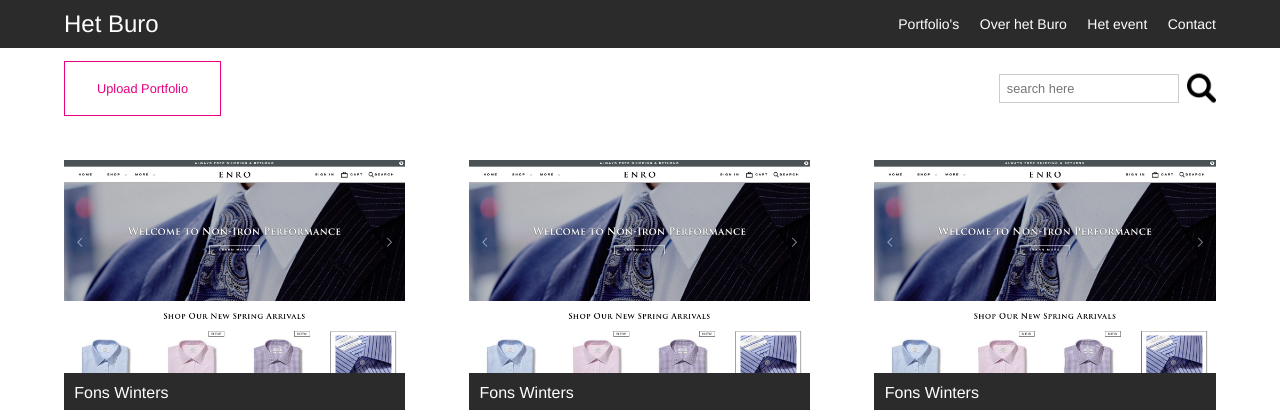
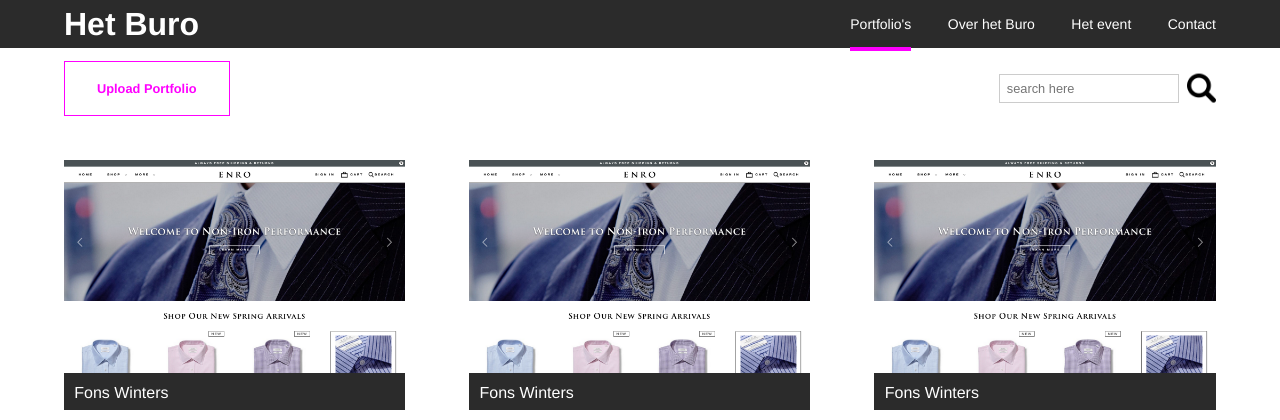
Before and after one commit to sunnyfeijen/hetBuro, a PHP site: page / in a window 1280 px wide. Shown: the top 420 px of the page. Run offline with PHP 8.4, Linux system fonts and the light colour scheme.

Commit message:
css navigatie

```diff
--- a/src/contact.html
+++ b/src/contact.html
@@ -30,7 +30,7 @@
                 <li><a href="index.html">Portfolio's</a></li>
                 <li><a href="over.html">Over het Buro</a></li>
                 <li><a href="event.html">Het event</a></li>
-                <li><a href="contact.html">Contact</a></li>
+                <li><a href="contact.html" class="current">Contact</a></li>
             </ul>
         </nav>
 
--- a/src/css/main.css
+++ b/src/css/main.css
@@ -2,9 +2,10 @@
 ---------------------------------------------------------*/
 body
 {
-	font-family: 'Helvetica', Sans-serif;
+	font-family: 'Helvetica Neue', Helvetica, Arial, sans-serif;
 	height: 100%;
 	width: 100%;
+	font-weight: 300;
 }
 
 
@@ -23,7 +24,8 @@ nav h1
 	float: left;
 	margin-left: 5%;
 	color: #fff;
-	font-size: 1.5em;
+	font-size: 2em;
+	font-weight: 700;
 }
 
 .logo{
@@ -42,7 +44,7 @@ nav ul li
 {
 	display: inline-block;
 	cursor: pointer;
-	margin-left: 1em;
+	margin-left: 2em;
 }
 
 nav ul li a
@@ -50,6 +52,11 @@ nav ul li a
 	text-decoration: none;
 	color: #fff;
 	font-size: 0.875em;
+	padding-bottom: 1.1em;
+}
+
+.current {
+	border-bottom: 4px solid rgb(255, 0, 255);
 }
 
 
@@ -89,14 +96,15 @@ nav ul li a
     padding: 1.5em 2.5em 1.5em 2.5em;
     text-decoration: none;
     margin-left: 5%;
-    color: #E6007E;
+    color: #FF00FF;
     font-size: 0.8em;
     transition: 0.4s;
-    border: 1px solid #E6007E;
+    border: 1px solid #FF00FF;
+    font-weight: 700;
 }
 
 .uploadbutton:hover{
-    background-color: #E6007E;
+    background-color: #FF00FF;
     color: #fff;
     transition: 0.4s;
 }
--- a/src/event.html
+++ b/src/event.html
@@ -29,7 +29,7 @@
             <ul>
                 <li><a href="index.html">Portfolio's</a></li>
                 <li><a href="over.html">Over het Buro</a></li>
-                <li><a href="event.html">Het event</a></li>
+                <li><a href="event.html" class="current">Het event</a></li>
                 <li><a href="contact.html">Contact</a></li>
             </ul>
         </nav>
--- a/src/index.html
+++ b/src/index.html
@@ -27,7 +27,7 @@
         <nav>
             <h1><a href="#" class="logo">Het Buro</a></h1>
             <ul>
-                <li><a href="index.html">Portfolio's</a></li>
+                <li><a href="index.html" class="current">Portfolio's</a></li>
                 <li><a href="over.html">Over het Buro</a></li>
                 <li><a href="event.html">Het event</a></li>
                 <li><a href="contact.html">Contact</a></li>
--- a/src/over.html
+++ b/src/over.html
@@ -28,7 +28,7 @@
             <h1><a href="#" class="logo">Het Buro</a></h1>
             <ul>
                 <li><a href="index.html">Portfolio's</a></li>
-                <li><a href="over.html">Over het Buro</a></li>
+                <li><a href="over.html" class="current">Over het Buro</a></li>
                 <li><a href="event.html">Het event</a></li>
                 <li><a href="contact.html">Contact</a></li>
             </ul>
```
